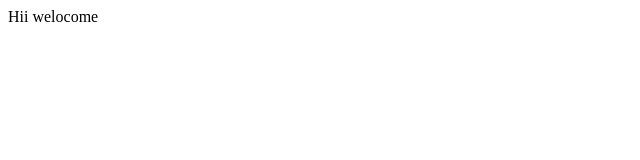
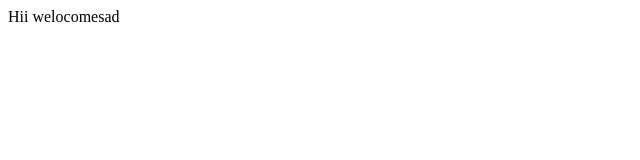
Before and after one commit to sanseevithakanesan/ts-tourism, a plain HTML site: page index.html in a window 1280 px wide. Shown: the full height of the page, 0-640 px from the left. Drawn offline with Linux system fonts and the light colour scheme.

Commit message:
Update index.html

```diff
--- a/index.html
+++ b/index.html
@@ -6,6 +6,6 @@
   <title>Document</title>
 </head>
 <body>
-  <div>Hii welocome</div>
+  <div>Hii welocomesad</div>
 </body>
 </html>
```
